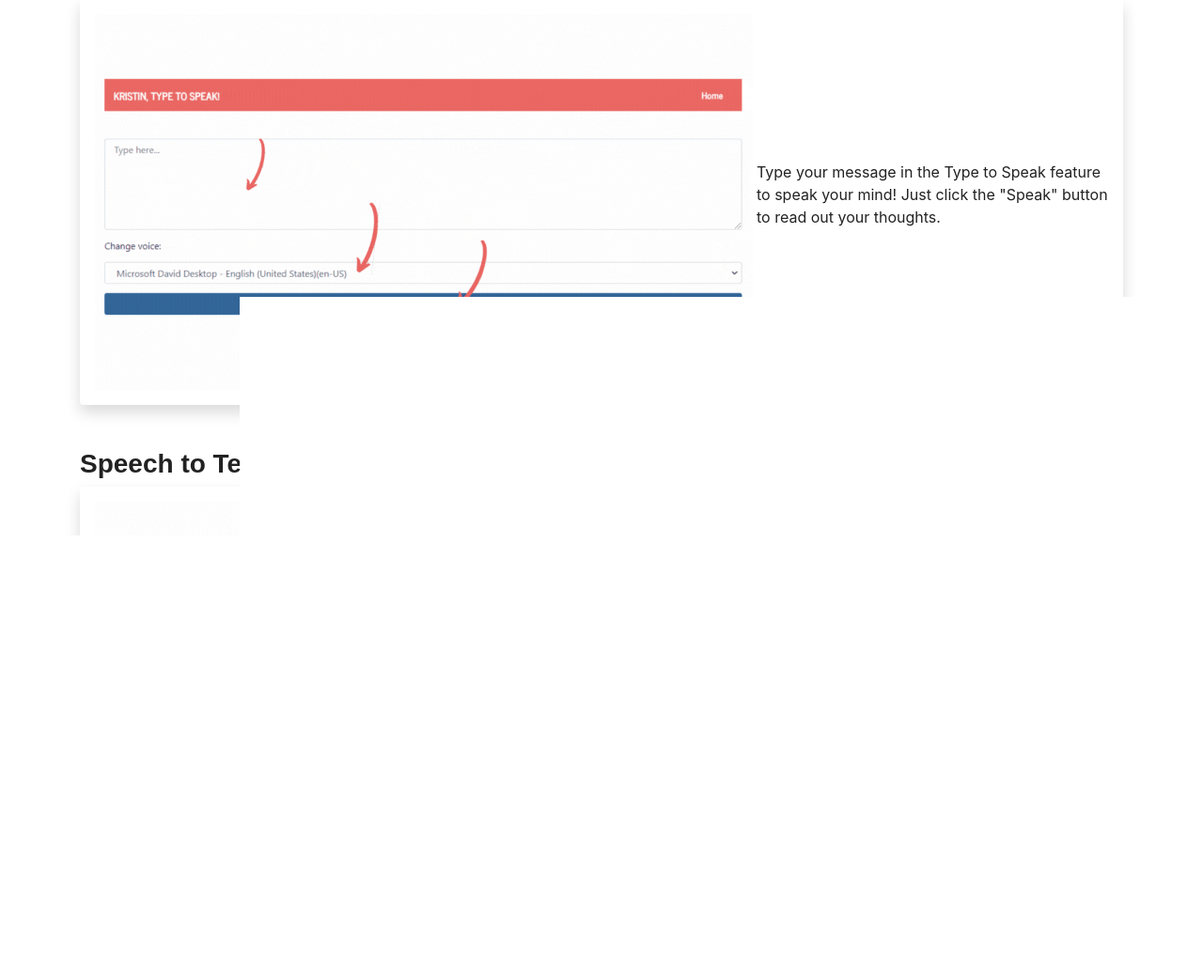
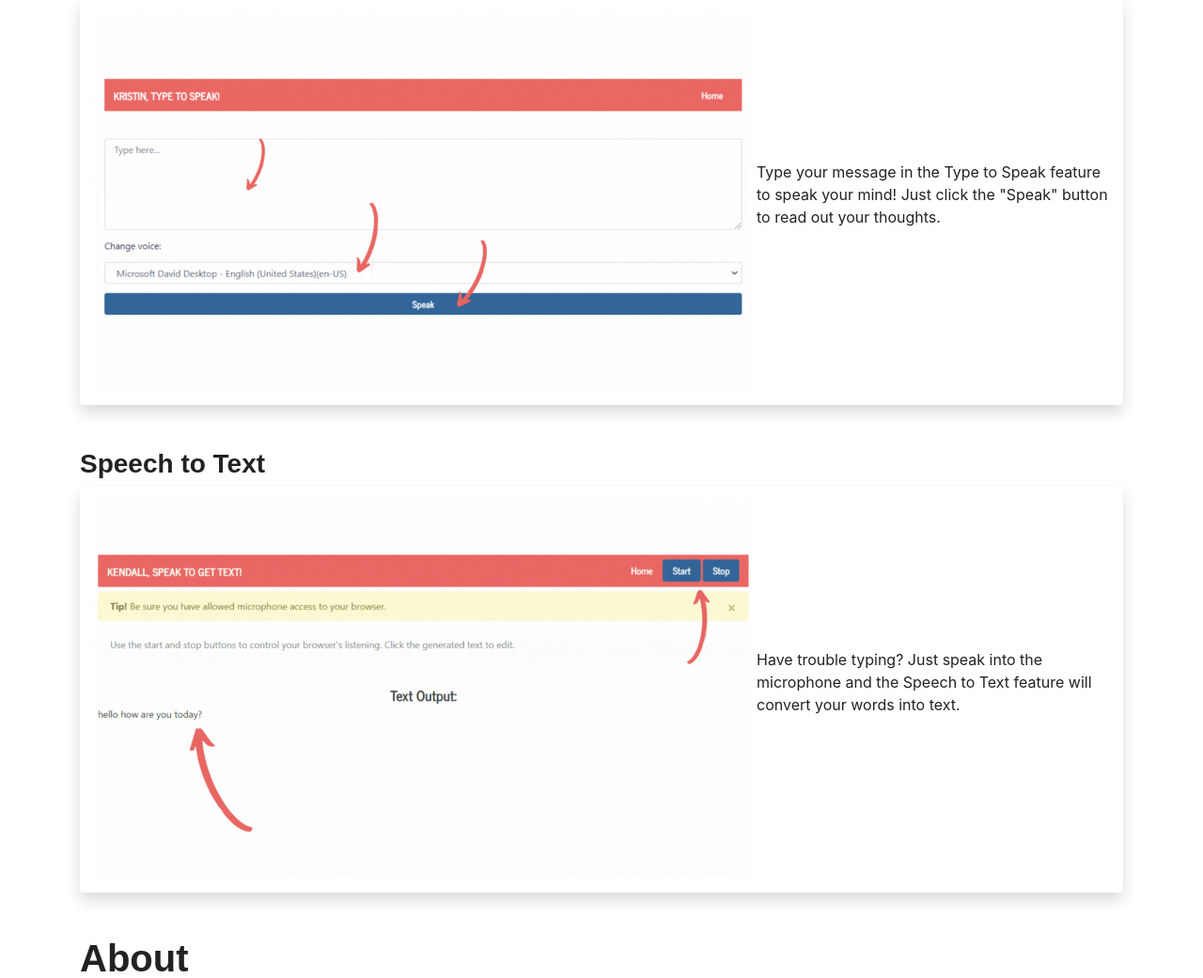
Before and after one commit to kristcar/Speech_Output, a Django app: page / in a window 1280 px wide. Shown: the part 1463-2504 px from the top of the page at 94% size. Run offline with Django 3.2, Linux system fonts and the light colour scheme; some libraries are stand-ins or nearby versions; some web fonts are replaced.

Commit message:
adjusted the speech to text description on the welcome page

```diff
--- a/SpeechOutput/SpeechOutputApp/templates/speakToText.html
+++ b/SpeechOutput/SpeechOutputApp/templates/speakToText.html
@@ -65,7 +65,6 @@
         <span id="interim" class="text-secondary"></span>
       </div>
 
-      <!-- <div class="speech_output" contenteditable></div> -->
 
       <script src="https://code.jquery.com/jquery-3.2.1.slim.min.js" integrity="sha384-KJ3o2DKtIkvYIK3UENzmM7KCkRr/rE9/Qpg6aAZGJwFDMVNA/GpGFF93hXpG5KkN" crossorigin="anonymous"></script>
       <script src="https://cdnjs.cloudflare.com/ajax/libs/popper.js/1.12.9/umd/popper.min.js" integrity="sha384-ApNbgh9B+Y1QKtv3Rn7W3mgPxhU9K/ScQsAP7hUibX39j7fakFPskvXusvfa0b4Q" crossorigin="anonymous"></script>
--- a/SpeechOutput/SpeechOutputApp/templates/welcome.html
+++ b/SpeechOutput/SpeechOutputApp/templates/welcome.html
@@ -104,9 +104,8 @@
             id="speak_to_text_tutorial"
           />
           <p class="align-self-center ml-1">
-            Have trouble typing? Use the Speech to Text feature to convert
-            spoken words into text. You can even edit in place as you type to
-            make sure you capture everything just right.
+            Have trouble typing? Just speak into the microphone and the Speech
+            to Text feature will convert your words into text.
           </p>
         </div>
       </div>
```
Also changed, not shown: SpeechOutput/db.sqlite3.
